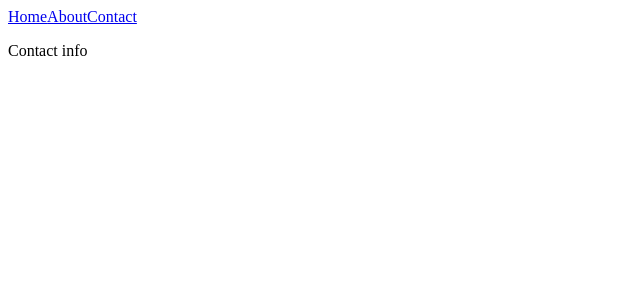
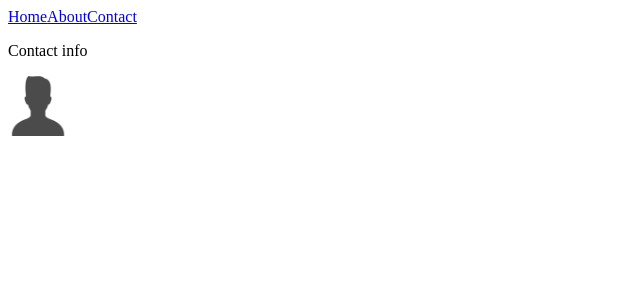
Before and after one commit to IHprogram/next.js-sample, a Next.js app: page /contact in a window 1280 px wide. Shown: the top 300 px of the page, without its empty margins (0-640 px from the left). Built offline with nearby package versions, Linux system fonts and the light colour scheme.

Commit message:
画像を適用

```diff
--- a/pages/contact.js
+++ b/pages/contact.js
@@ -4,8 +4,21 @@ import Image from 'next/image';
 const Contact = () => {
   return (
     <div>
-      <Layout title="About">
-        <p className="font-bold">Contact info</p>
+      <Layout title="Contact">
+        <div className="bg-white text-center shadow-xl p-8 w-80 rounded">
+          <div className="mt-4">
+            <p className="font-bold">Contact info</p>
+          </div>
+          <div className="flex justify-center mt-4">
+            <Image
+              className="rounded-full"
+              src="/user.png"
+              width={60}
+              height={60}
+              alt="User"
+            />
+          </div>
+        </div>
       </Layout>
     </div>
   )
```
Also changed, not shown: public/user.png (added).
